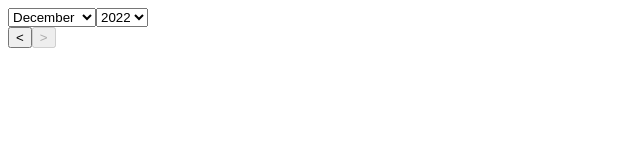
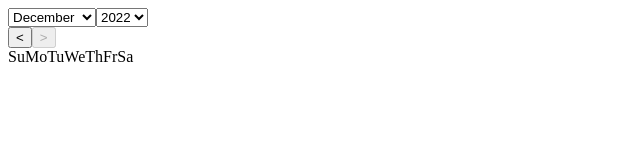
Before and after one commit to jeremy-deurvillier/minimalendar, a React (Create React App) app: page / in a window 1280 px wide. Shown: the top 160 px of the page, without its empty margins (0-640 px from the left). Built offline with nearby package versions, Linux system fonts and the light colour scheme.

Commit message:
Ajout des fonctionnalités de navigation du calendrier.

```diff
--- a/src/calendar/calendar.js
+++ b/src/calendar/calendar.js
@@ -149,6 +149,28 @@ export default function Calendar({ interval }) {
     setMonth((oldYear) => parseInt(e.target.value));
   }
 
+  /* ** Affiche les jours de la semaine.
+   * Seule les 2 premières lettres du jour sont affichées.
+   *
+   * @return JSX Un rendu contenant la liste des jours de la semaine.
+   */
+  function getWeekDay() {
+    let options = { weekday: 'long' };
+    let currentDay = 1;
+    let date, day;
+
+    const list = []; // Liste des jours de la semaine
+
+    for (; currentDay < 8; currentDay++) {
+      date = new Date(1989, 0, currentDay); // 1 janvier 1989
+      day = i18n(date, options);
+
+      list.push(<span key={currentDay}>{day.substring(0, 2)}</span>);
+    }
+
+    return list;
+  }
+
   // Rendu
   return (
     <div className="calendar">
@@ -171,7 +193,7 @@ export default function Calendar({ interval }) {
             </button>
           </div>
         </div>
-        <div className="dayList"></div>
+        <div className="dayList">{getWeekDay()}</div>
       </div>
       <div className="calendarBody"></div>
     </div>
```
